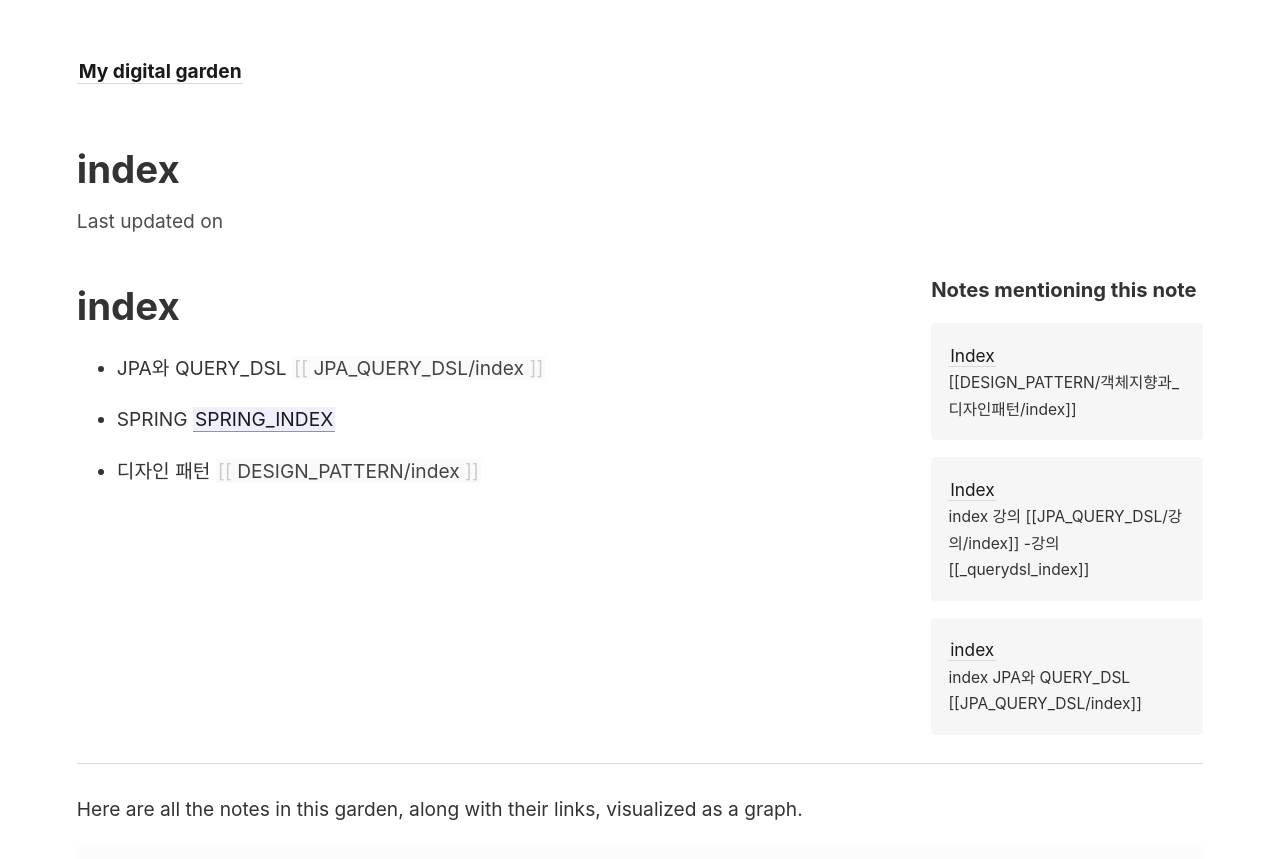
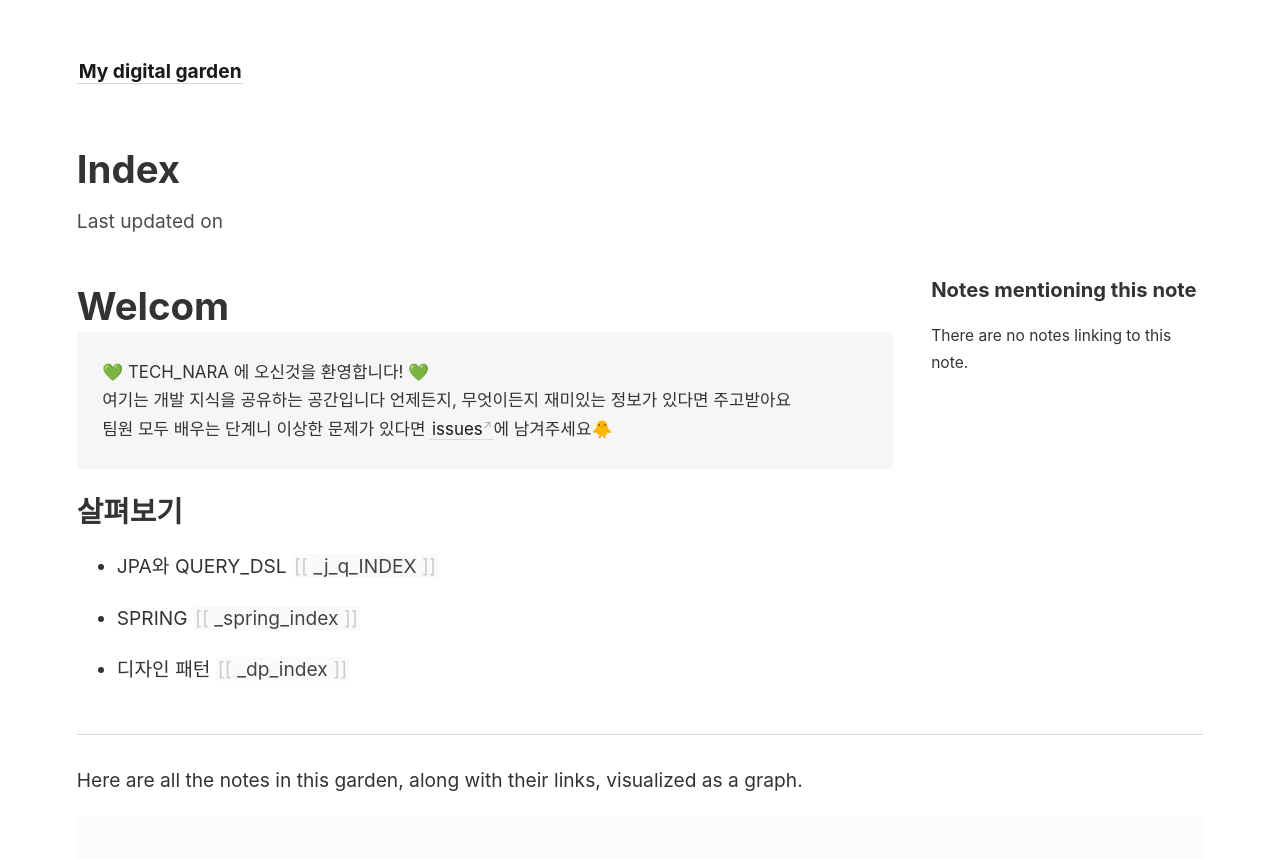
Before and after one commit to hside-project/TECH_NARA, a Jekyll site: the page built from _notes/index.md, in a window 1280 px wide and 900 px high. Shown: the top 859 px of the window. Built offline with Jekyll 4.4.1, drawn with Linux system fonts in a browser that asks for light colours; some of the changed text lies outside the part shown.

Commit message:
노트 구조

```diff
--- a/_notes/index.md
+++ b/_notes/index.md
@@ -1,13 +1,18 @@
----
-title: index
----
+# Welcom
 
-# index
-- JPA와 QUERY_DSL
-[[JPA_QUERY_DSL/index]]
+> 💚 TECH_NARA 에 오신것을 환영합니다! 💚
+>
+> 여기는 개발 지식을 공유하는 공간입니다
+> 언제든지, 무엇이든지 재미있는 정보가 있다면 주고받아요
+>
+> 팀원 모두 배우는 단계니 이상한 문제가 있다면 [issues](https://github.com/hside-project/TECH_NARA/issues)에 남겨주세요🐥
+>
+>
 
-- SPRING
-[[SPRING_INDEX]]
+## 살펴보기
 
-- 디자인 패턴
-[[DESIGN_PATTERN/index]]
+- JPA와 QUERY_DSL [[_j_q_INDEX]]
+
+- SPRING [[_spring_index]]
+
+- 디자인 패턴 [[_dp_index]]
```
Also changed, not shown: _notes/DESIGN_PATTERN/_dp_index.md (added, +1 -0 lines), _notes/DESIGN_PATTERN/index.md (deleted, +0 -1 lines), _notes/DESIGN_PATTERN/객체지향과_디자인패턴/_oo_d_index.md (added, +3 -0 lines), _notes/JPA_QUERY_DSL/QUERY_DSL/_querydsl_index.md (+2 -1 lines), _notes/JPA_QUERY_DSL/_j_q_INDEX.md (added, +3 -0 lines), _notes/JPA_QUERY_DSL/index.md (deleted, +0 -3 lines), _notes/your-first-note.md (deleted, +0 -126 lines), _notes/DESIGN_PATTERN/객체지향과_디자인패턴/1.first-page.md (added), _notes/DESIGN_PATTERN/객체지향과_디자인패턴/index.md (deleted), _notes/JPA_QUERY_DSL/강의/_jpa_index.md (renamed from _notes/JPA_QUERY_DSL/강의/index.md), _notes/SPRING/_spring_index.md (renamed from _notes/SPRING/SPRING_INDEX.md), 2 other files.
